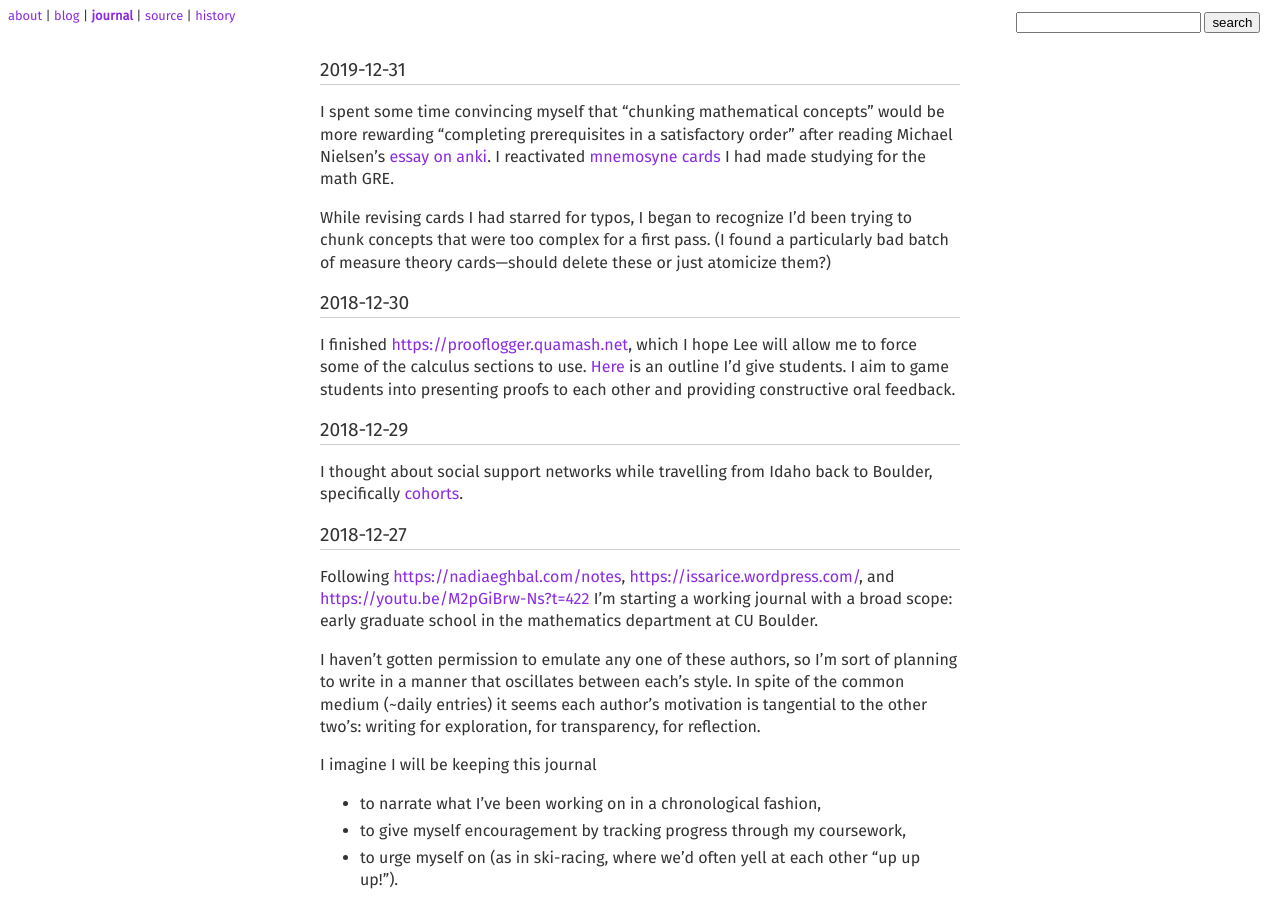
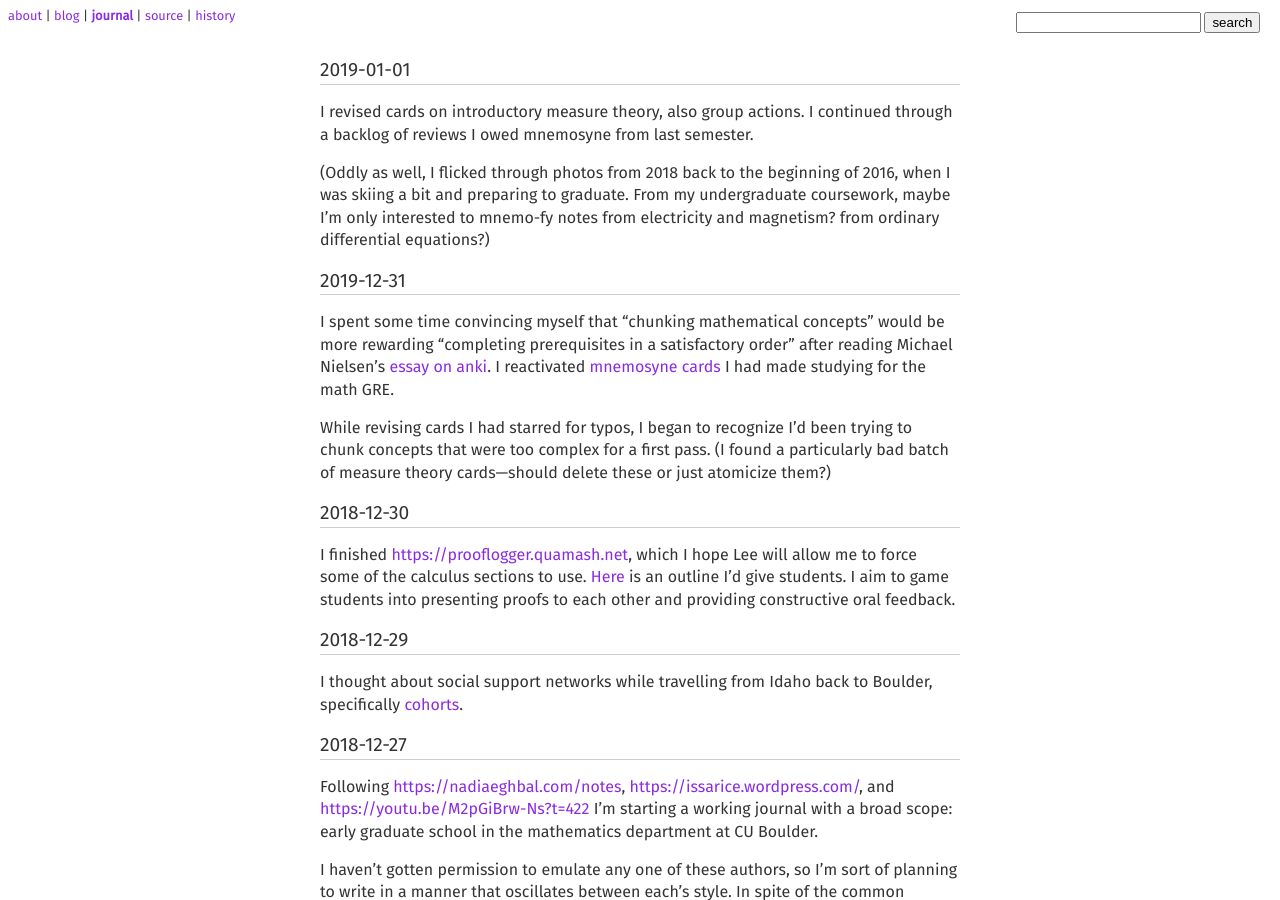
Before and after one commit to coltongrainger/journal, a Jekyll site: the page built from index.md, in a window 1280 px wide and 900 px high. Built offline with Jekyll 4.4.1, drawn with Linux system fonts in a browser that asks for light colours; our own code applies the rules of GitHub Pages for plain Markdown files.

Commit message:
New years and photos

```diff
--- a/index.md
+++ b/index.md
@@ -2,6 +2,12 @@
 title: journal
 author: Colton Grainger
 ---
+
+## 2019-01-01
+
+I revised cards on introductory measure theory, also group actions. I continued through a backlog of reviews I owed mnemosyne from last semester.
+
+(Oddly as well, I flicked through photos from 2018 back to the beginning of 2016, when I was skiing a bit and preparing to graduate. From my undergraduate coursework, maybe I'm only interested to mnemo-fy notes from electricity and magnetism? from ordinary differential equations?)
 
 ## 2019-12-31
 
```
